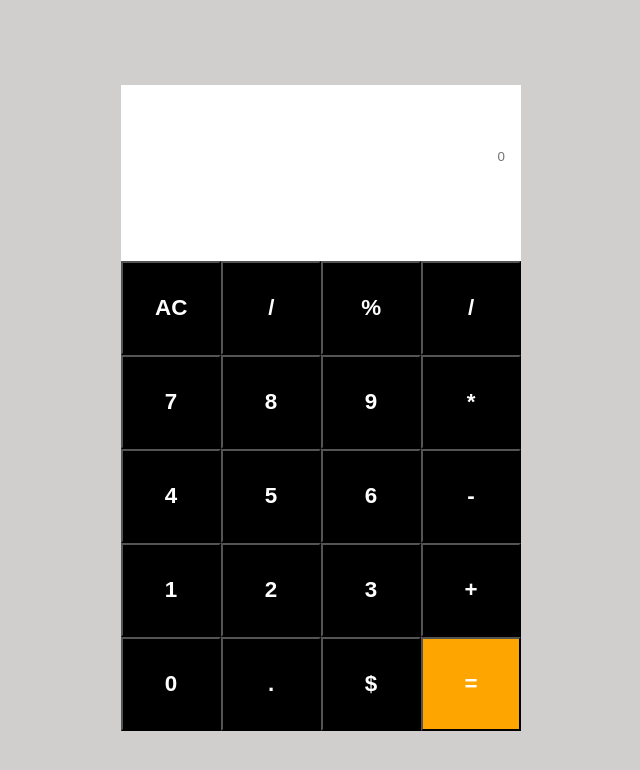
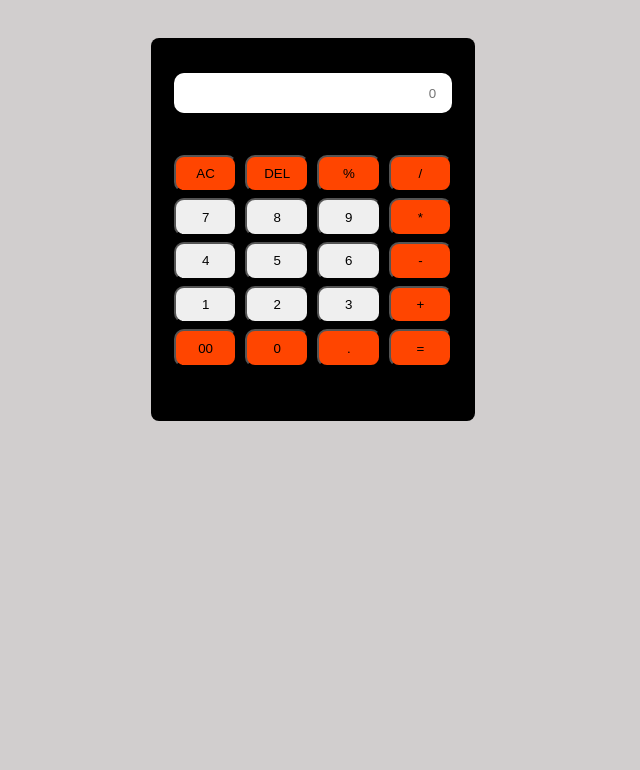
Before and after one commit to tony-clex/calculator, a plain HTML site: page index.html in a window 1280 px wide. Shown: the whole page, without its empty margins (327-967 px from the left). Drawn offline with Linux system fonts and the light colour scheme.

Commit message:
adding changes

```diff
--- a/css/style.css
+++ b/css/style.css
@@ -1,17 +1,39 @@
-.container {
-  width: 90%;
-  height: 70vh;
-  margin: auto;
+*{
+  margin: 0;
+  padding: 0;
+  box-sizing: border-box;
+}
+
+.tony {
+  width: 100%;
   height: 100%;
   display: flex;
-  flex-direction: column;
+  justify-content: center;
   align-items: center;
-  justify-content: center;
+  padding: 3%;
   max-width: 400px;
+}
+
+.container{
+  border-radius: 8px;
+  padding: 1.4em;
+  background-color: black;
+  width: 100%;
+  height: 100%;
+}
+
+.screen input {
+  width: 100%;
+  height: 40px;
+  border-radius: 10px;
 }
 
 .boss {
   width: 100%;
+  height: 100%;
+  display: grid;
+  gap: 6px;
+  padding: 2em 0;
 }
 
 body {
@@ -29,7 +51,7 @@ body {
   font-size: 1.4rem;
   font-weight: 700;
   background-color: black;
-  color: white;
+  color: black;
 }
 
 input {
@@ -39,26 +61,29 @@ input {
   padding: 1rem;
 }
 
-.tony {
-  width: 100%;
-  height: 100vh;
-  justify-self: center;
+.screen {
+  text-align: center;
+  font-size: 40px;
+  flex: 1;
+  box-shadow: none;
+  height: 62px;
+
 }
 
-.one,
-.two,
-.three,
-.four,
-.five {
-  display: grid;
-  grid-template-columns: repeat(4, 1fr);
+.btncontainer {
+  display: flex;
+  justify-content: space-around;
+  gap: 0.5em;
 }
 
-.screen {
-  width: 100%;
-  height: 10vh;
-  display: flex;
-  flex-direction: column;
-  background-color: white;
-  padding: 3rem 0;
+button  {
+  width: calc(100% /4);
+  border-radius: 10px;
+  gap: 2px;
 }
+
+.operator {
+  background-color: orangered;
+  padding: 0.7em 0;
+
+}
--- a/index.html
+++ b/index.html
@@ -10,80 +10,44 @@
     <div class="tony">
         <div class="container">
             <div class="screen">
-                <input type="text" class="input-number" placeholder="0">
+                <input type="text" id="button-number" placeholder="0">
             </div>
             <div class="boss">
-                <div class="one">
-
-                    <button class="butt" type="button">AC</button>
-
-                    <button class="butt" type="button">/</button>
-
-
-                    <button class="butt" type="button">%</button>
-
-
-                    <button class="butt" type="button">/</button>
-
+                <div class="one btncontainer">
+                    <button class="button operator">AC</button>
+                    <button class="button operator">DEL</button>
+                    <button class="button operator">%</button>
+                    <button class="button operator">/</button>
                 </div>
-                <div class="two">
-
-                    <button class="butt" type="button">7</button>
-
-
-                    <button class="butt" type="button">8</button>
-
-
-                    <button class="butt" type="button">9</button>
-
-
-                    <button class="butt" type="button">*</button>
-
+                <div class="two btncontainer">
+                    <button class="button">7</button>
+                    <button class="button">8</button>
+                    <button class="button">9</button>
+                    <button class="button operator">*</button>
                 </div>
-                <div class="three">
-
-                    <button class="butt" type="button">4</button>
-
-
-                    <button class="butt" type="button">5</button>
-
-
-                    <button class="butt" type="button">6</button>
-
-
-                    <button class="butt" type="button">-</button>
-
+                <div class="three btncontainer">
+                    <button class="button">4</button>
+                    <button class="button">5</button>
+                    <button class="button">6</button>
+                    <button class="button operator">-</button>
                 </div>
-                <div class="four" >
-
-                    <button class="butt" type="button">1</button>
-
-
-                    <button class="butt" type="button">2</button>
-
-
-                    <button class="butt" type="button">3</button>
-
-
-                    <button class="butt" type="button">+</button>
-
+                <div class="four btncontainer" >
+                    <button class="button">1</button>
+                    <button class="button">2</button>
+                    <button class="button">3</button>
+                    <button class="button operator">+</button>
                 </div>
-                <div class="five">
-
-                    <button class="butt" type="button">0</button>
-                    <button class="butt" type="button">.</button>
-
-
-                    <button class="butt" type="button">$</button>
-
-
-                    <button class="butt" type="button" style="background-color: orange;">=</button>
-
+                <div class="five btncontainer">
+                    <button class="button operator">00</button>
+                    <button class="button operator">0</button>
+                    <button class="button operator">.</button>
+                    <button class="button  operator">=</button>
                 </div>
               </div>
         </div>
 
 
     </div>
+    <script src="javascript/javascript.js"></script>
   </body>
 </html>
--- /dev/null
+++ b/javascript/javascript.js
@@ -0,0 +1,33 @@
+
+let input = document.getElementById('button-number');
+let btn = document.querySelectorAll('button');
+
+let string = "";
+let arr = Array.from(btn);
+console.log(arr)
+arr.forEach(button => {
+console.log(button)
+
+    button.addEventListener('click', (e) =>{
+console.log(e)
+
+        if(e.target.innerHTML == '='){
+            string = eval(string);
+            input.value = string;
+        }
+
+        else if(e.target.innerHTML == 'AC'){
+            string = "";
+            input.value = string;
+        }
+        else if(e.target.innerHTML == 'DEL'){
+            string = string.substring(0, string.length-1);
+            input.value = string;
+        }
+        else{
+            string += e.target.innerHTML;
+            input.value = string;
+        }
+
+    })
+})
```
